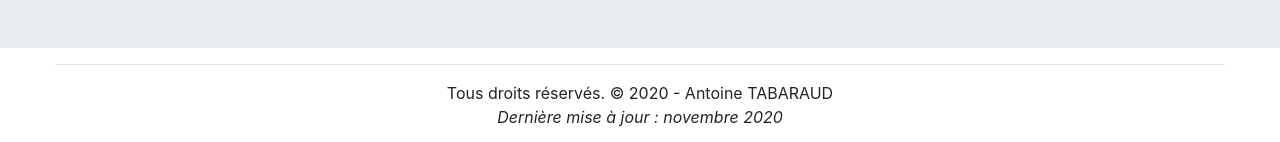
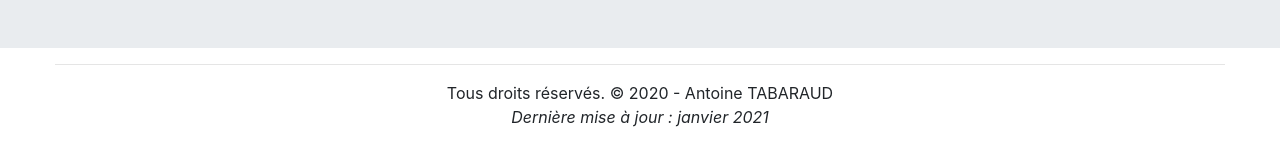
Before and after one commit to AntTBD/AntTBD.github.io, a Jekyll site: the page built from index.html, in a window 1280 px wide and 900 px high, scrolled down 377 px. Shown: the part 755-897 px from the top of the window. Built offline with Jekyll 4.4.1, drawn with Linux system fonts in a browser that asks for light colours; nearby versions of some CDN libraries; library files that are not in the unit come from our copies.

Commit message:
Change date of last update

```diff
--- a/_config.yml
+++ b/_config.yml
@@ -7,8 +7,8 @@ keywords:    "Antoine TABARAUD, TABARAUD, Antoine TBD, AntTBD, Ant TBD"
 favicon:     "/assets/img/favicon.ico"
 
 lastUpdate:
-    fr:      "novembre 2020"
-    en:      "November 2020"
+    fr:      "janvier 2021"
+    en:      "January 2021"
 
 # Build settings
 markdown:    kramdown
```
